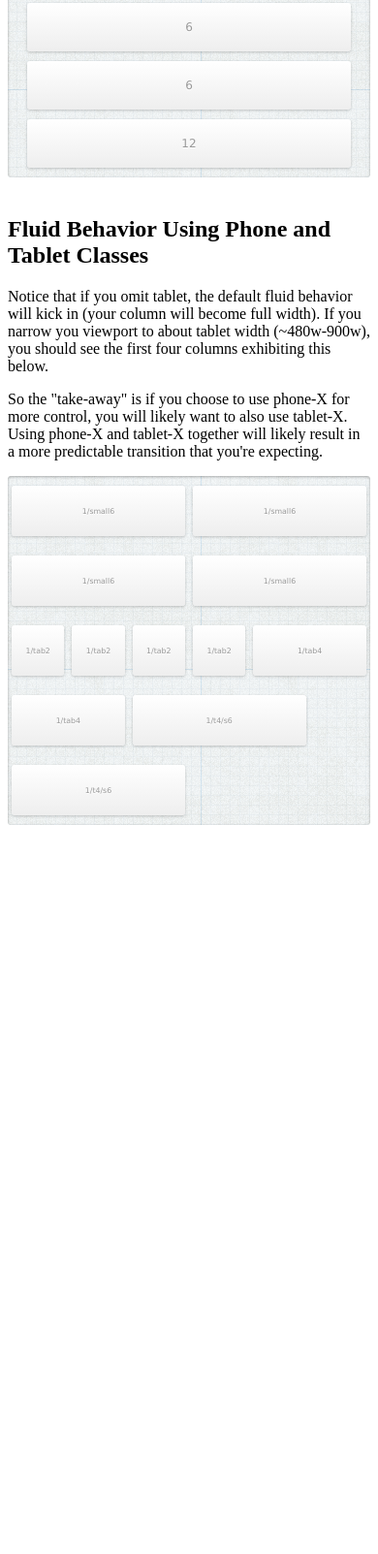
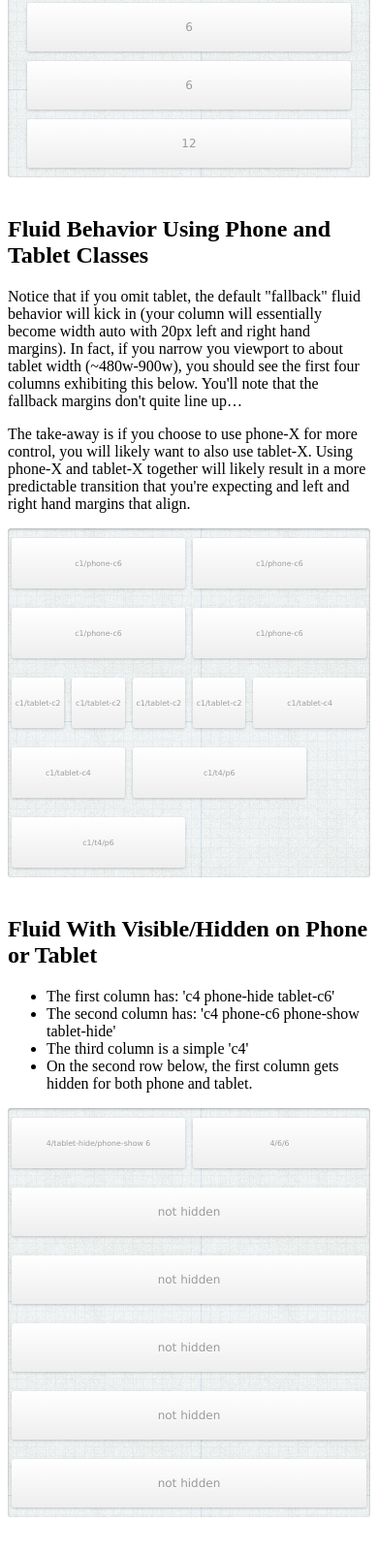
Before and after one commit to alexwolfe/Grids, a website: page grid_flexible.html in a window 390 px wide. Shown: the part 1574-3177 px from the top of the page at 97% size. Before the commit the page ends 2465 px from the top, so only its background shows below. Drawn offline with Linux system fonts and the light colour scheme.

Commit message:
Show hide for phone and tablet
fix typo in grid_flexible.html example

```diff
--- a/grid_flexible.html
+++ b/grid_flexible.html
@@ -19,6 +19,7 @@
 </head>
 
 <body>
+
   <article>
     <h1>Default Fluid Behavior</h2>
     <section class="grid-fluid">
@@ -65,21 +66,45 @@
 
   <article>
     <h1>Fluid Behavior Using Phone and Tablet Classes</h2>
-    <p>Notice that if you omit tablet, the default fluid behavior will kick in (your column will become full width). If you narrow you viewport to about tablet width (~480w-900w), you should see the first four columns exhibiting this below.</p>
-    <p>So the "take-away" is if you choose to use phone-X for more control, you will likely want to also use tablet-X. Using phone-X and tablet-X together will likely result in a more predictable transition that you're expecting.</p>
+    <p>Notice that if you omit tablet, the default "fallback" fluid behavior will kick in (your column will essentially become width auto with 20px left and right hand margins). In fact, if you narrow you viewport to about tablet width (~480w-900w), you should see the first four columns exhibiting this below. You'll note that the fallback margins don't quite line up…</p>
+    <p>The take-away is if you choose to use phone-X for more control, you will likely want to also use tablet-X. Using phone-X and tablet-X together will likely result in a more predictable transition that you're expecting and left and right hand margins that align.</p>
     <section class="grid-fluid">
-      <span class="c1 phone-c6"><small>1/small6</small></span>
-      <span class="c1 phone-c6"><small>1/small6</small></span>
-      <span class="c1 phone-c6"><small>1/small6</small></span>
-      <span class="c1 phone-c6"><small>1/small6</small></span>
-      <span class="c1 tablet-c2"><small>1/tab2</small></span>
-      <span class="c1 tablet-c2"><small>1/tab2</small></span>
-      <span class="c1 tablet-c2"><small>1/tab2</small></span>
-      <span class="c1 tablet-c2"><small>1/tab2</small></span>
-      <span class="c1 tablet-c4"><small>1/tab4</small></span>
-      <span class="c1 tablet-c4"><small>1/tab4</small></span>
-      <span class="c1 tablet-c4 phone-c6"><small>1/t4/s6</small></span>
-      <span class="c1 tablet-c4 phone-c6"><small>1/t4/s6</small></span>
+      <span class="c1 phone-c6"><small>c1/phone-c6</small></span>
+      <span class="c1 phone-c6"><small>c1/phone-c6</small></span>
+      <span class="c1 phone-c6"><small>c1/phone-c6</small></span>
+      <span class="c1 phone-c6"><small>c1/phone-c6</small></span>
+      <span class="c1 tablet-c2"><small>c1/tablet-c2</small></span>
+      <span class="c1 tablet-c2"><small>c1/tablet-c2</small></span>
+      <span class="c1 tablet-c2"><small>c1/tablet-c2</small></span>
+      <span class="c1 tablet-c2"><small>c1/tablet-c2</small></span>
+      <span class="c1 tablet-c4"><small>c1/tablet-c4</small></span>
+      <span class="c1 tablet-c4"><small>c1/tablet-c4</small></span>
+      <span class="c1 tablet-c4 phone-c6"><small>c1/t4/p6</small></span>
+      <span class="c1 tablet-c4 phone-c6"><small>c1/t4/p6</small></span>
+      <div class="clear"></div>
+    </section>
+  </article>
+
+  <article>
+    <h1>Fluid With Visible/Hidden on Phone or Tablet</h2>
+    <ul>
+      <li>The first column has: 'c4 phone-hide tablet-c6'</li>
+      <li>The second column has: 'c4 phone-c6 phone-show tablet-hide'</li>
+      <li>The third column is a simple 'c4'</li>
+      <li>On the second row below, the first column gets hidden for both phone and tablet.</li>
+    </ul>
+    <section class="grid-fluid">
+      <span class="c4 phone-hide tablet-c6"><small>4/6/phone-hide</small></span>
+      <span class="c4 phone-c6 phone-show tablet-hide"><small>4/tablet-hide/phone-show 6</small></span>
+      <span class="c4 phone-c6 tablet-c6"><small>4/6/6</small></span>
+      <div class="clear"></div>
+
+      <span class="c2 phone-hide tablet-hide">Hidden on phone/tablet</span>
+      <span class="c2 tablet-c12 phone-c12">not hidden</span>
+      <span class="c2 tablet-c12 phone-c12">not hidden</span>
+      <span class="c2 tablet-c12 phone-c12">not hidden</span>
+      <span class="c2 tablet-c12 phone-c12">not hidden</span>
+      <span class="c2 tablet-c12 phone-c12">not hidden</span>
       <div class="clear"></div>
     </section>
   </article>
--- a/scss/_options.scss
+++ b/scss/_options.scss
@@ -6,8 +6,10 @@ $unicorn-grid-after-namespace: '.a' !default;
 $unicorn-grid-before-namespace: '.b' !default;
 $unicorn-grid-column-namespace: '.c' !default;  //EX c1, c2, c3, etc. for column class.
 
-$unicorn-grid-small-column-namespace: '.phone-c' !default;  //EX phone-c1, phone-c2, phone-c3, etc. for phone column class.
-$unicorn-grid-tablet-column-namespace: '.tablet-c' !default;  //EX table-c1, tablet-c2, tablet-c3, etc. for tablet column class.
+$unicorn-grid-small-namespace: '.phone' !default;
+$unicorn-grid-tablet-namespace: '.tablet' !default;
+$unicorn-grid-small-column-namespace: #{$unicorn-grid-small-namespace}-c !default;  //EX phone-c1, phone-c2, phone-c3, etc. for phone column class.
+$unicorn-grid-tablet-column-namespace: #{$unicorn-grid-tablet-namespace}-c !default;  //EX table-c1, tablet-c2, tablet-c3, etc. for tablet column class.
 $unicorn-grid-num-columns: 12 !default;
 
 
--- a/scss/_responsive.scss
+++ b/scss/_responsive.scss
@@ -1,6 +1,31 @@
 //////////////////////////////////////////////////////////
 // RESPONSIVE STYLES /////////////////////////////////////
 //////////////////////////////////////////////////////////
+
+@mixin showHide ($sizeNamespace) {
+    $visible: #{$sizeNamespace}-show;
+    $hide: #{$sizeNamespace}-hide;
+
+    #{$visible} { display: inherit !important; }
+    #{$hide} { display: none !important; }
+    table {
+        &#{$visible} { display: table; }
+    }
+    thead {
+      &#{$visible} { display: table-header-group !important; }
+    }
+    tbody {
+      &#{$visible} { display: table-row-group !important; }
+    }
+    tr {
+      &#{$visible} { display: table-row !important; }
+    }
+    td,
+    th {
+      &#{$visible} { display: table-cell !important; }
+    }
+}
+
 @if($unicorn-grid-responsive == 'enabled') {
 
     #{$unicorn-grid-namespace}-fixed, #{$unicorn-grid-namespace}-fluid {
@@ -8,7 +33,8 @@
 
         //////////////////////////////////////////////////
         // PHONE FALLBACK ////////////////////////////////
-        // If they don't use phone-X, falls back to this
+        // If they don't use phone-X or tablet-X, it
+        // falls back to this.
         //////////////////////////////////////////////////
         @media handheld and (max-width: $unicorn-grid-small-breakpoint),
         screen and (max-width: $unicorn-grid-small-breakpoint),
@@ -40,6 +66,9 @@
             @include grid-tablet;
             @include clearfix;
             @include fluid-grid-specific ($unicorn-grid-tablet-column-namespace);
+
+            //VISIBILITY
+            @include showHide ($unicorn-grid-tablet-namespace);
         }
 
         //////////////////////////////////////////////
@@ -51,8 +80,10 @@
             @include grid-phone;
             @include clearfix;
             @include fluid-grid-specific ($unicorn-grid-small-column-namespace);
+
+            //VISIBILITY
+            @include showHide ($unicorn-grid-small-namespace);
         }
-
 
     }
 }
```
Also changed, not shown: css/grids.css.
